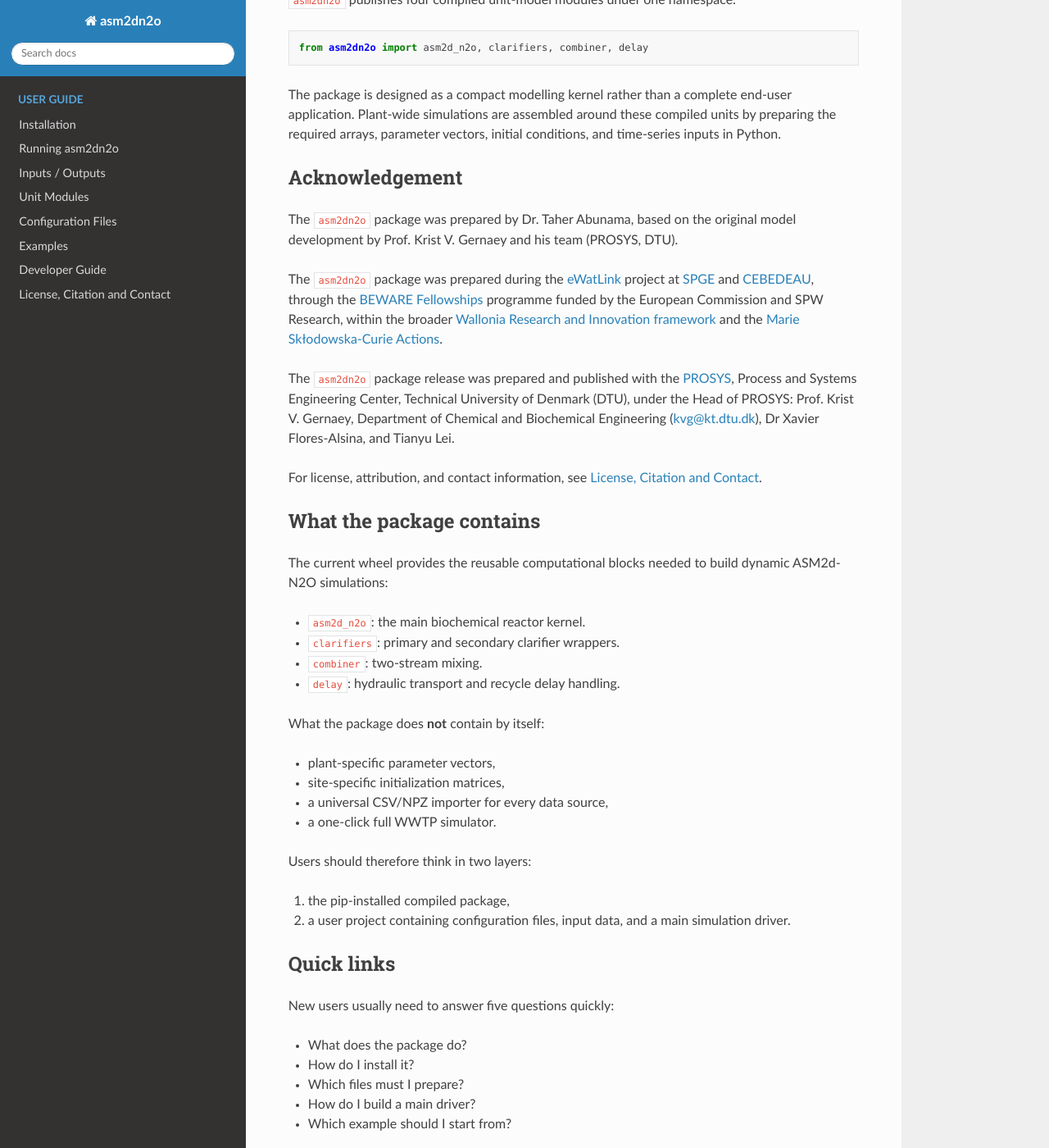
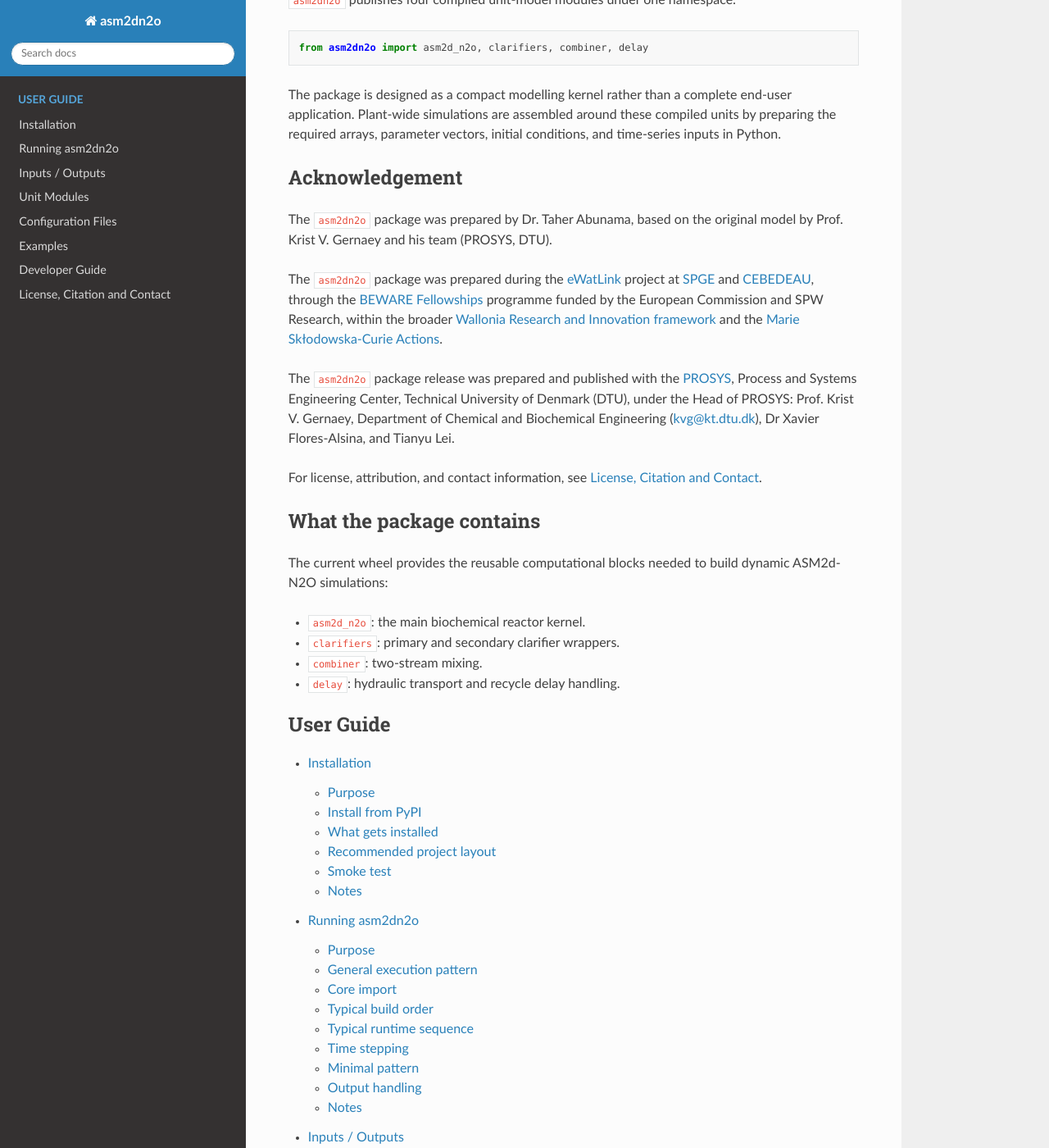
Before and after one commit to tabunama/asm2dn2o, a Sphinx documentation site: the page built from docs/source/index.rst, in a window 1280 px wide and 1400 px high, scrolled down 220 px. Shown: the whole window at 82% size. Built offline with Sphinx 7.4.7 and the Read the Docs theme 3.1.0, drawn with Linux system fonts in a browser that asks for light colours; some of the changed text lies outside the part shown.

Commit message:
Update docs and package documentation

```diff
--- a/docs/source/index.rst
+++ b/docs/source/index.rst
@@ -17,7 +17,7 @@ inputs in Python.
 Acknowledgement
 ---------------
 
-The ``asm2dn2o`` package was prepared by Dr. Taher Abunama, based on the original model development by Prof. Krist V. Gernaey and his team (PROSYS, DTU).
+The ``asm2dn2o`` package was prepared by Dr. Taher Abunama, based on the original model by Prof. Krist V. Gernaey and his team (PROSYS, DTU).
 
 The ``asm2dn2o`` package was prepared during the `eWatLink <https://cebedeau.be/fr/nos-chroniques/article/projet-ewatlink>`_ project at
 `SPGE <https://www.spge.be/en/index.html?IDC=1>`_ and `CEBEDEAU <https://cebedeau.be/fr>`_,
@@ -47,30 +47,7 @@ ASM2d-N2O simulations:
 - ``combiner``: two-stream mixing.
 - ``delay``: hydraulic transport and recycle delay handling.
 
-What the package does **not** contain by itself:
 
-- plant-specific parameter vectors,
-- site-specific initialization matrices,
-- a universal CSV/NPZ importer for every data source,
-- a one-click full WWTP simulator.
-
-Users should therefore think in two layers:
-
-1. the pip-installed compiled package,
-2. a user project containing configuration files, input data, and a main simulation driver.
-
-Quick links
------------
-
-New users usually need to answer five questions quickly:
-
-- What does the package do?
-- How do I install it?
-- Which files must I prepare?
-- How do I build a main driver?
-- Which example should I start from?
-
-The pages in this documentation are organised around exactly those questions.
 
 .. toctree::
    :maxdepth: 2
--- a/docs/source/license_citation_contact.rst
+++ b/docs/source/license_citation_contact.rst
@@ -19,7 +19,7 @@ Dr Taher Abunama (tabunama@gmail.com)
 Acknowledgements
 ----------------
 
-The ``asm2dn2o`` package was prepared by Dr. Taher Abunama, based on the original model development by Prof. Krist V. Gernaey and his team (PROSYS, DTU).
+The ``asm2dn2o`` package was prepared by Dr. Taher Abunama, based on the original model by Prof. Krist V. Gernaey and his team (PROSYS, DTU).
 
 The ``asm2dn2o`` package was prepared during the `eWatLink <https://cebedeau.be/fr/nos-chroniques/article/projet-ewatlink>`_ project at
 `SPGE <https://www.spge.be/en/index.html?IDC=1>`_ and `CEBEDEAU <https://cebedeau.be/fr>`_,
```
Also changed, not shown: 1 other file.
